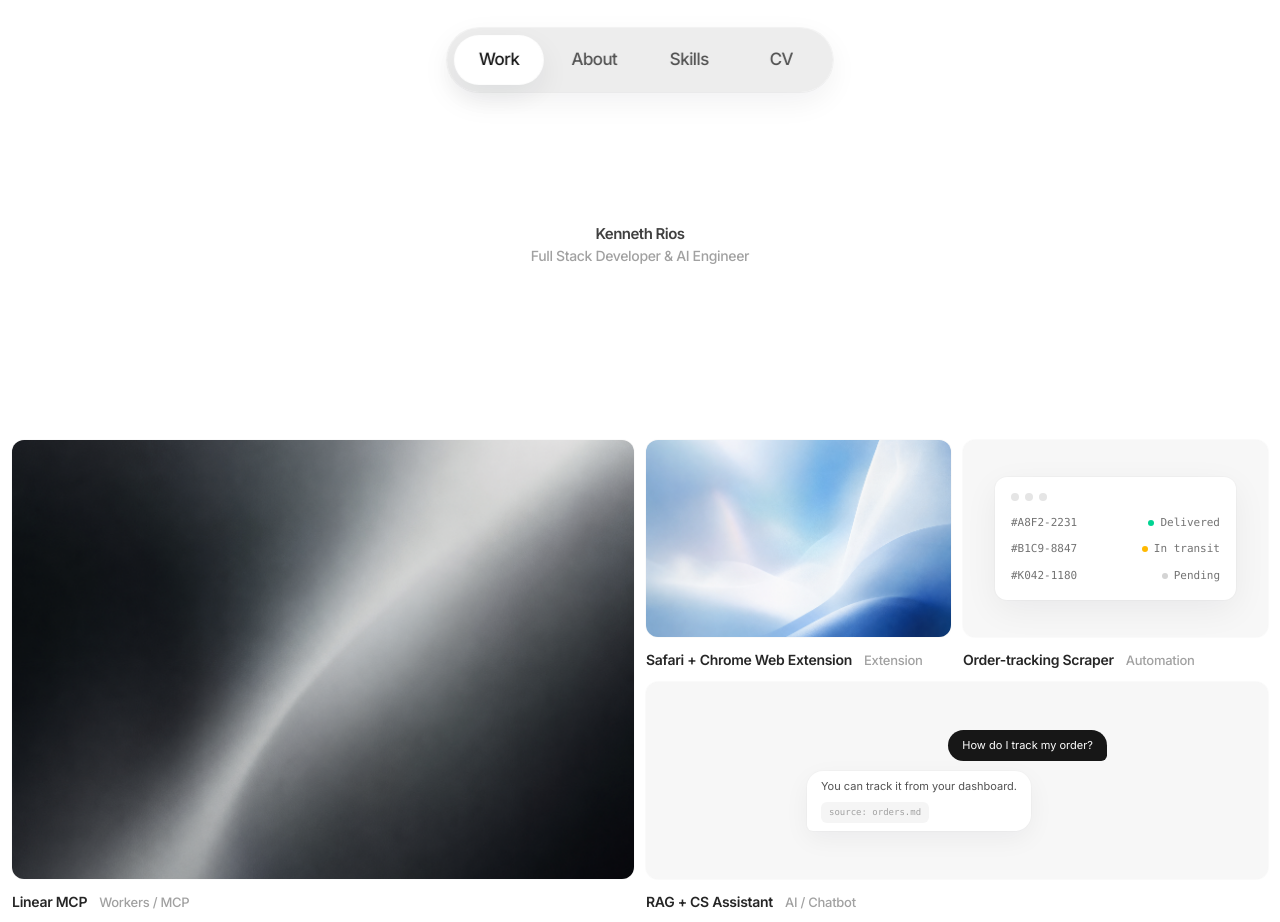
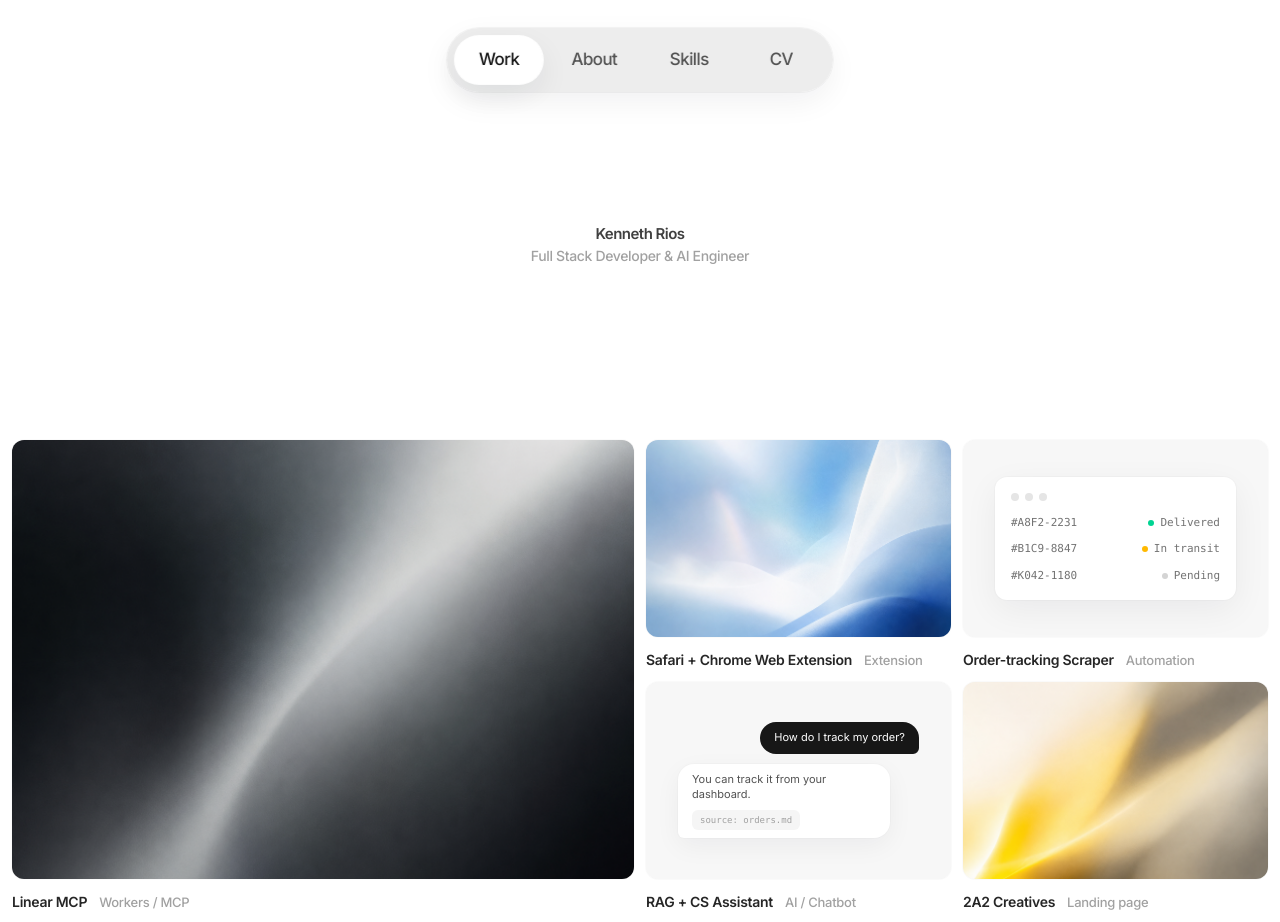
Before and after one commit to Kenth06/portfolio, a React (Vite) app: page / in a window 1280 px wide. Shown: the top 922 px of the page. Built offline with nearby package versions, Linux system fonts and the light colour scheme.

Commit message:
refactor(work): fill a 4x2 bento grid with five projects

```diff
--- a/src/components/projectVisuals.tsx
+++ b/src/components/projectVisuals.tsx
@@ -2,10 +2,9 @@ import { projects } from "../content";
 
 const monoFont = "font-[ui-monospace,SFMono-Regular,Menlo,monospace]";
 
-/** Bento placement: index 0 is the large featured card, index 3 spans wide. */
+/** Bento placement: index 0 is the large featured card; the rest fill a 4x2 grid. */
 export function projectSpan(index: number): string {
   if (index === 0) return "sm:col-span-2 sm:row-span-2";
-  if (index === 3) return "sm:col-span-2";
   return "";
 }
 
```
